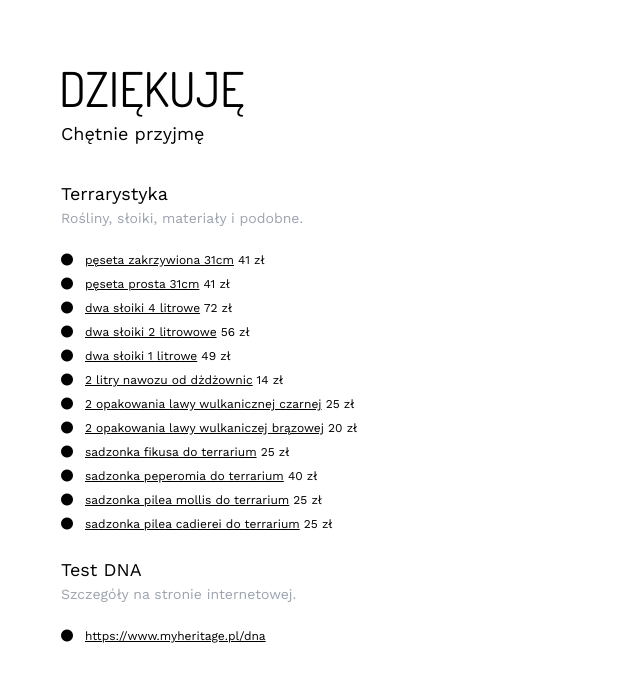
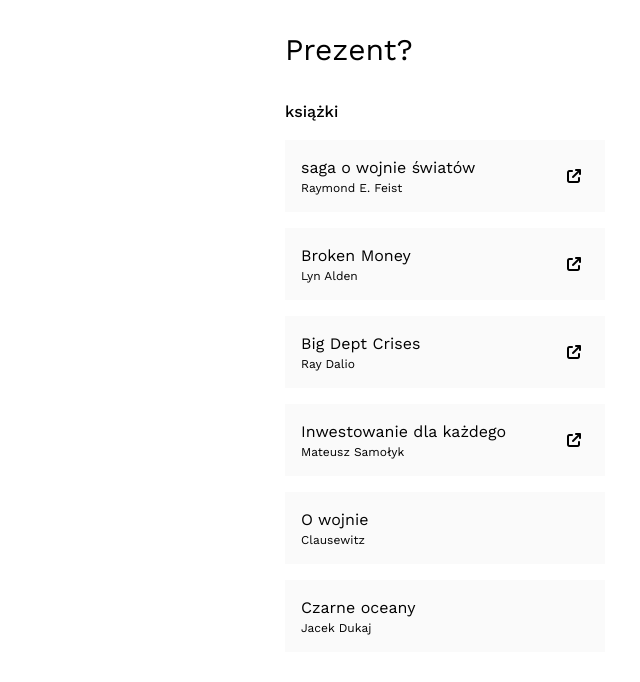
Before and after one commit to magicwrites/site-mazur, a SvelteKit app: page /maciej/prezent in a window 1280 px wide. Shown: the top 682 px of the page, without its empty margins (195-835 px from the left). Built offline with nearby package versions, Linux system fonts and the light colour scheme.

Commit message:
presents and accounts refactors

```diff
--- a/src/routes/maciej/konto/+page.svelte
+++ b/src/routes/maciej/konto/+page.svelte
@@ -2,7 +2,6 @@
   // @ts-ignore: there is no types package
   import Clipboard from 'svelte-clipboard';
   import Icon from '$components/shared/Icon.svelte';
-  import HomeLink from '../Links.Mazur.svelte';
   import { entries } from '$lib/accounts';
 
   let copied: Symbol | null = null;
@@ -14,10 +13,7 @@
 
 <section class="p-8 flex flex-col gap-16 font-work mx-auto w-96">
   <main class="flex flex-col gap-8">
-    <header>
-      <h2 class="font-medium">Chcesz zrobić przelew?</h2>
-      <div class="text-xs">Oto numery kont bankowych</div>
-    </header>
+    <h2 class="text-3xl">Czas na przelew?</h2>
 
     <div class="flex flex-col gap-8">
       {#each entries as entry}
@@ -51,11 +47,4 @@
       {/each}
     </div>
   </main>
-
-  <a href="/">
-    <HomeLink>
-      <div>Mazur</div>
-      <div class="text-xs">więcej o nas</div>
-    </HomeLink>
-  </a>
 </section>
--- a/src/routes/maciej/prezent/+page.svelte
+++ b/src/routes/maciej/prezent/+page.svelte
@@ -1,248 +1,78 @@
 <script>
-  import Item from '$components/shared/Item.svelte';
+  import cx from 'classnames';
+
+  const groups = [
+    {
+      title: 'książki',
+      items: [
+        {
+          name: 'saga o wojnie światów',
+          link: 'https://www.amazon.com/Raymond-Feist-Riftwar-Saga/dp/0007513674',
+          more: 'Raymond E. Feist'
+        },
+        {
+          name: 'Broken Money',
+          link: 'https://www.amazon.com/Broken-Money-Financial-System-Failing/dp/B0CG83QBJ6',
+          more: 'Lyn Alden'
+        },
+        {
+          name: 'Big Dept Crises',
+          link: 'https://www.amazon.com/Big-Debt-Crises-Ray-Dalio/dp/057856565X',
+          more: 'Ray Dalio'
+        },
+        {
+          name: 'Inwestowanie dla każdego',
+          link: 'https://inwestomat.eu/ksiazka',
+          more: 'Mateusz Samołyk'
+        },
+        {
+          name: 'O wojnie',
+          more: 'Clausewitz'
+        },
+        {
+          name: 'Czarne oceany',
+          more: 'Jacek Dukaj'
+        }
+      ]
+    }
+  ];
 </script>
 
 <svelte:head>
-  <title>Maciej Mazur - prezent propozycje</title>
-  <meta name="description" content="Maciej Mazur - curriculum vitae" />
+  <title>Maciej Mazur - prezent</title>
 </svelte:head>
 
-<section class="m-8 print:m-0 font-work">
-  <div class="mx-auto" style="max-width: 800px">
-    <section class="p-4 py-8 flex flex-col gap-8">
-      <header class="flex flex-col gap-2">
-        <div class="uppercase font-dosis text-5xl -ml-0.5">dziękuję</div>
-        <div class="text-lg">Chętnie przyjmę</div>
-      </header>
-      <main class="flex flex-col gap-6">
-        <header>
-          <div class="text-lg -ml-0.25">Terrarystyka</div>
-          <div class="text-sm text-gray-400">Rośliny, słoiki, materiały i podobne.</div>
-        </header>
-        <div class="flex flex-col gap-2">
-          <Item>
-            <a
-              href="https://bioterr.pl/pl/p/BioTweezer-Angled-Peseta-profesjonalna-zakrzywiona/663"
-              target="_blank"
-              class="underline"
+<section class="p-8 flex flex-col gap-16 font-work mx-auto w-96">
+  <main class="flex flex-col gap-8">
+    <h2 class="text-3xl">Prezent?</h2>
+
+    <div class="flex flex-col gap-16">
+      {#each groups as group}
+        <section class="flex flex-col gap-4">
+          <header>
+            <h3 class="font-medium">{group.title}</h3>
+          </header>
+          {#each group.items as item}
+            <svelte:element
+              this={item.link ? 'a' : 'section'}
+              class={cx('bg-neutral-50 p-4', 'transition', 'flex justify-between items-center', {
+                'hover:bg-neutral-700 hover:text-white': item.link
+              })}
+              href={item.link}
+              target={item.link ? '_blank' : undefined}
             >
-              <span>pęseta zakrzywiona 31cm</span>
-            </a>
-            <span>41 zł</span>
-          </Item>
-          <Item>
-            <a
-              href="https://bioterr.pl/pl/p/BioTweezer-Straight-Peseta-profesjonalna-prosta/662"
-              target="_blank"
-              class="underline"
-            >
-              <span>pęseta prosta 31cm</span>
-            </a>
-            <span>41 zł</span>
-          </Item>
-          <Item>
-            <a
-              href="https://allegro.pl/oferta/sloik-na-ogorki-4l-pojemnik-ze-szklana-pokrywka-na-zywnosc-kawe-ciacho-15743859932"
-              target="_blank"
-              class="underline"
-            >
-              <span>dwa słoiki 4 litrowe</span>
-            </a>
-            <span>{36 * 2} zł</span>
-          </Item>
-          <Item>
-            <a
-              href="https://allegro.pl/oferta/sloiki-na-zywnosc-2l-na-ogorki-szklany-z-pokrywka-ciacho-zestaw-2-sztuk-15823914497"
-              target="_blank"
-              class="underline"
-            >
-              <span>dwa słoiki 2 litrowowe</span>
-            </a>
-            <span>56 zł</span>
-          </Item>
-          <Item>
-            <a
-              href="https://allegro.pl/oferta/sloiki-szklane-na-ogorki-kawe-1l-pojemnik-z-pokrywka-ciacho-zestaw-2-sztuk-15823914439"
-              target="_blank"
-              class="underline"
-            >
-              <span>dwa słoiki 1 litrowe</span>
-            </a>
-            <span>49 zł</span>
-          </Item>
-          <Item>
-            <a
-              href="https://allegro.pl/oferta/worm-castings-nawoz-od-dzdzownic-bio-11481862200"
-              target="_blank"
-              class="underline"
-            >
-              <span>2 litry nawozu od dżdżownic</span>
-            </a>
-            <span>14 zł</span>
-          </Item>
-          <Item>
-            <a
-              href="https://allegro.pl/oferta/lava-wulkaniczna-hydroponika-czarna-12027129785"
-              target="_blank"
-              class="underline"
-            >
-              <span>2 opakowania lawy wulkanicznej czarnej</span>
-            </a>
-            <span>25 zł</span>
-          </Item>
-          <Item>
-            <a
-              href="https://allegro.pl/oferta/worm-castings-nawoz-od-dzdzownic-bio-11481862200"
-              target="_blank"
-              class="underline"
-            >
-              <span>2 opakowania lawy wulkaniczej brązowej</span>
-            </a>
-            <span>20 zł</span>
-          </Item>
-          <Item>
-            <a
-              href="https://bioterr.pl/pl/p/Ficus-pumila-Fikus-pnacy-Zywa-Roslina-do-Terrarium/1795"
-              target="_blank"
-              class="underline"
-            >
-              <span>sadzonka fikusa do terrarium</span>
-            </a>
-            <span>25 zł</span>
-          </Item>
-          <Item>
-            <a
-              href="https://bioterr.pl/pl/p/Peperomia-hope-hybryda-quadrifolia-x-deppeana-Zywa-Roslina-do-Terrarium/2511"
-              target="_blank"
-              class="underline"
-            >
-              <span>sadzonka peperomia do terrarium</span>
-            </a>
-            <span>40 zł</span>
-          </Item>
-          <Item>
-            <a
-              href="https://bioterr.pl/pl/p/Pilea-mollis-Moon-Valley-Zywa-Roslina-do-Terrarium/2514"
-              target="_blank"
-              class="underline"
-            >
-              <span>sadzonka pilea mollis do terrarium</span>
-            </a>
-            <span>25 zł</span>
-          </Item>
-          <Item>
-            <a
-              href="https://bioterr.pl/pl/p/Pilea-cadierei-Pilea-cadiera-Zywa-Roslina-do-Terrarium/2513"
-              target="_blank"
-              class="underline"
-            >
-              <span>sadzonka pilea cadierei do terrarium</span>
-            </a>
-            <span>25 zł</span>
-          </Item>
-        </div>
+              <div>
+                <div>{item.name}</div>
+                <div class="text-xs">{item.more}</div>
+              </div>
 
-        <header>
-          <div class="text-lg -ml-0.25">Test DNA</div>
-          <div class="text-sm text-gray-400">Szczegóły na stronie internetowej.</div>
-        </header>
-        <div class="flex flex-col gap-2">
-          <Item>
-            <a href="https://www.myheritage.pl/dna" target="_blank" class="underline">
-              <span>https://www.myheritage.pl/dna</span>
-            </a>
-          </Item>
-        </div>
-
-        <!-- <header>
-					<div class="text-lg -ml-0.25">Książkę</div>
-					<div class="text-sm text-gray-400">
-						Kolejność nieprzypadkowa, mile widziane twarde eleganckie oprawy, może być po angielsku
-					</div>
-				</header>
-				<div class="flex flex-col gap-2">
-					<Item>
-						<a
-							href="https://www.amazon.com/Raymond-Feist-Riftwar-Saga/dp/0007513674"
-							target="_blank"
-							class="underline"
-						>
-							<span>Saga o wojnie światów (fantasy w oryginale)</span>
-						</a>
-						<span class="text-gray-400">- Raymond E. Feist</span>
-					</Item>
-					<Item>
-						<a
-							href="https://www.amazon.com/Big-Debt-Crises-Ray-Dalio/dp/057856565X"
-							target="_blank"
-							class="underline"
-						>
-							<span>Big Dept Crises</span>
-						</a>
-						<span class="text-gray-400">- Ray Dalio</span>
-					</Item>
-					<Item>
-						<a
-							href="https://www.amazon.com/Broken-Money-Financial-System-Failing/dp/B0CG83QBJ6"
-							target="_blank"
-							class="underline"
-						>
-							<span>Broken Money</span>
-						</a>
-						<span class="text-gray-400">- Lyn Alden</span>
-					</Item>
-					<Item>
-						<a href="https://inwestomat.eu/ksiazka/" target="_blank" class="underline">
-							<span>Inwestowanie dla każdego</span>
-						</a>
-						<span class="text-gray-400">- Mateusz Samołyk</span>
-					</Item>
-					<Item>
-						<span class="text-gray-400">Jakiś zbiór historii po angielsku od H. P. Lovecraft</span>
-					</Item>
-					<Item>
-						<span>Buddenbrookowie</span>
-						<span class="text-gray-400">- Thomas Mann</span>
-					</Item>
-					<Item>
-						<span>Reforma liturgii rzymskiej</span>
-						<span class="text-gray-400">- Klaus Gamber</span>
-					</Item>
-					<Item>
-						<span>O wojnie</span>
-						<span class="text-gray-400">- clausewitz</span>
-					</Item>
-					<Item>
-						<span>Samodzielność strategiczna</span>
-						<span class="text-gray-400">- Hugh White</span>
-					</Item>
-					<Item>
-						<span>Czarne oceany</span>
-						<span class="text-gray-400">- Jacek Dukaj</span>
-					</Item>
-					<Item>
-						<span>Kontra</span>
-						<span class="text-gray-400">- Józef Mackiewicz</span>
-					</Item>
-				</div> -->
-
-        <!-- <header>
-					<div class="text-lg -ml-0.25">Edukacja</div>
-					<div class="text-sm text-gray-400">Zabawki do nauki.</div>
-				</header>
-				<div class="flex flex-col gap-2">
-					<Item>
-						<a
-							href="https://sklep.avt.pl/pl/products/zestaw-3-kitow-diy-do-nauki-lutowania-avt-edubox4-189374.html"
-							target="_blank"
-							class="underline"
-						>
-							<span>zestaw do nauki lutowania</span>
-						</a>
-						<span class="text-gray-400">VT EDUBOX4</span>
-					</Item>
-				</div> -->
-      </main>
-    </section>
-  </div>
+              {#if item.link}
+                <i class="px-2 fas fa-arrow-up-right-from-square" />
+              {/if}
+            </svelte:element>
+          {/each}
+        </section>
+      {/each}
+    </div>
+  </main>
 </section>
```
